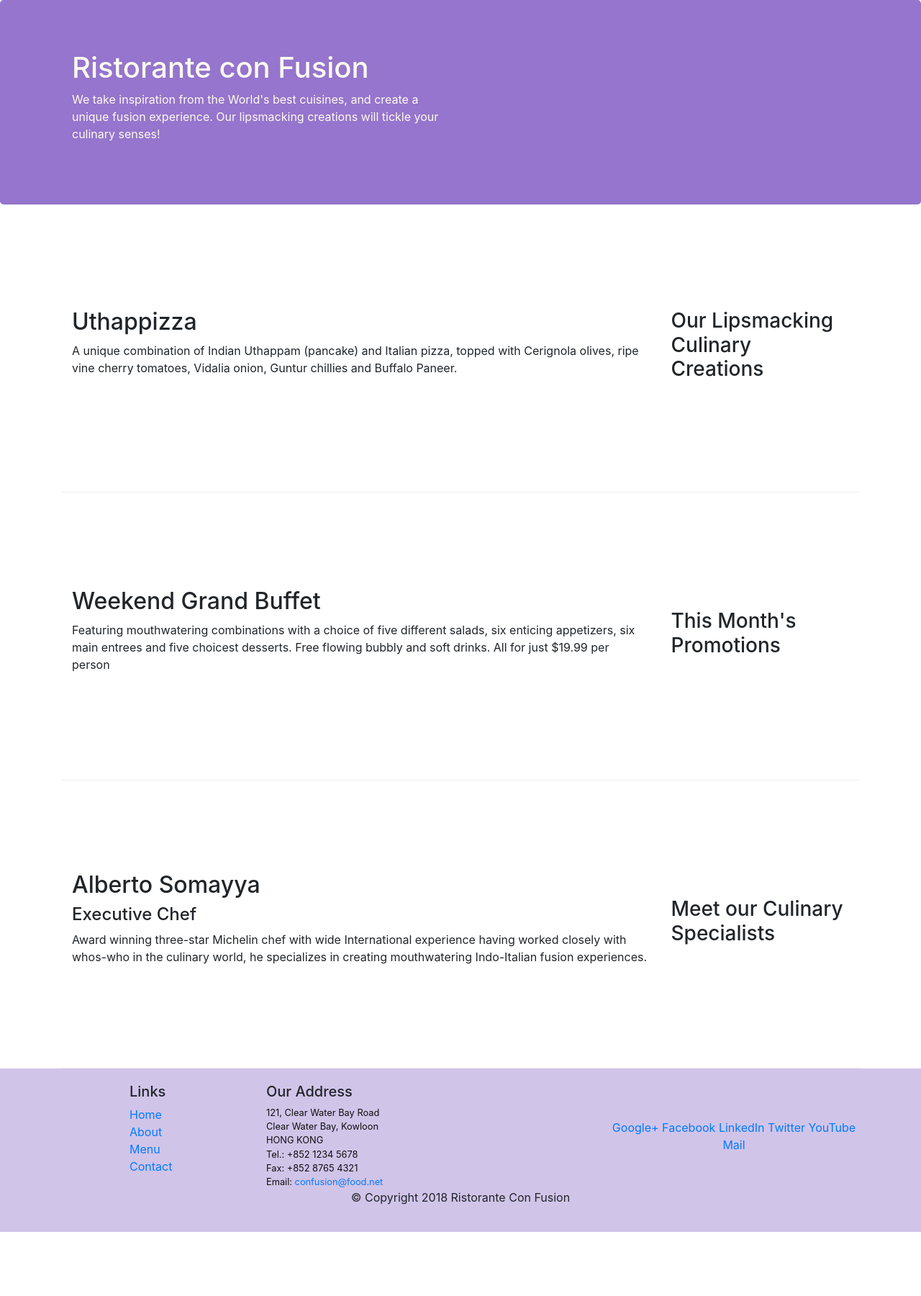
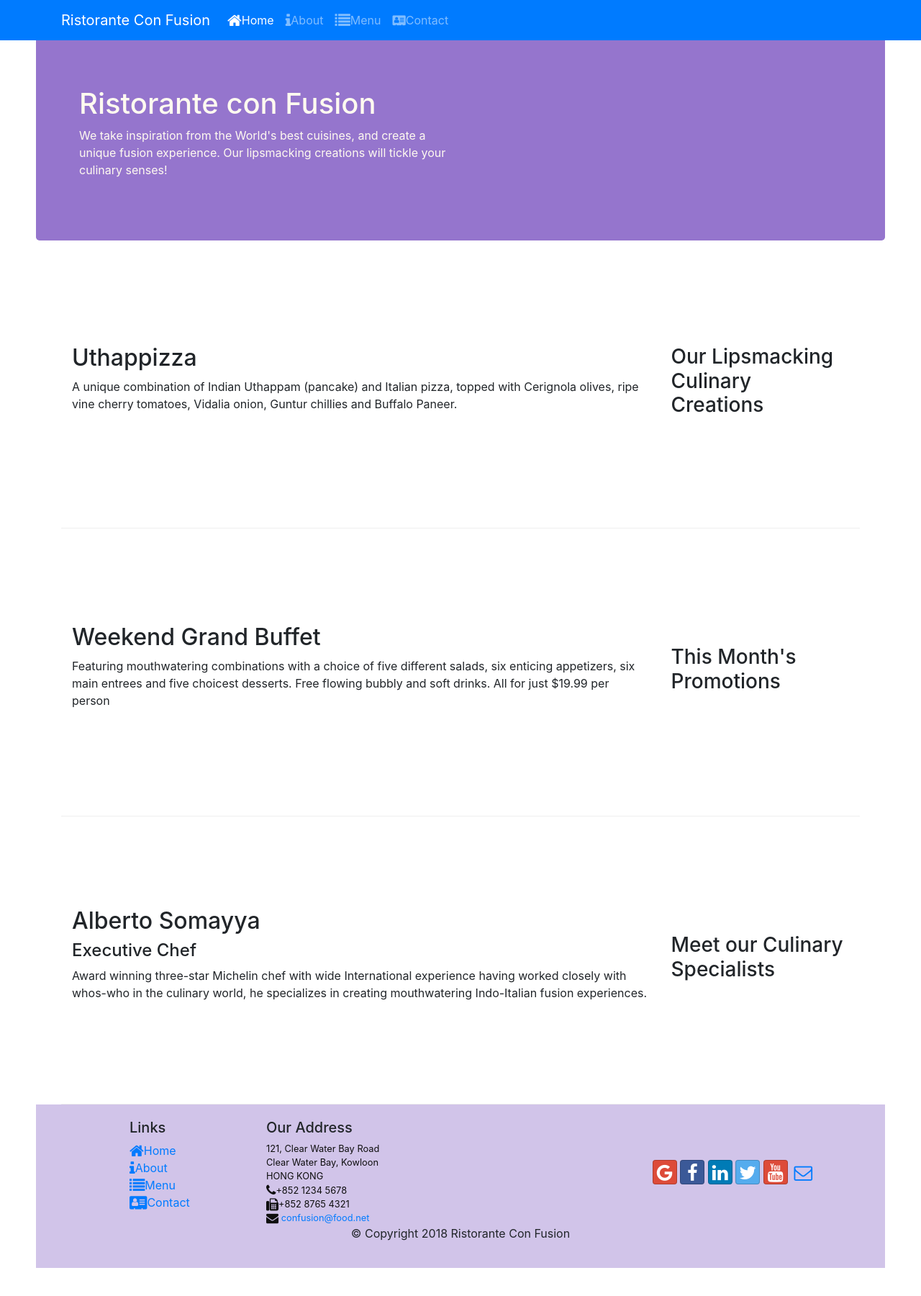
Before and after one commit to VoPhucTin/Assignment-1, a website: page index.html in a window 1280 px wide. Shown: the whole page at 72% size. Before the commit the page ends 1711 px from the top, so only its background shows below. Drawn offline with nearby package versions, Linux system fonts and the light colour scheme.

Commit message:
Bootstrap social & awesome

```diff
--- a/css/styles.css
+++ b/css/styles.css
@@ -28,3 +28,12 @@ address{
     margin: 0px;
     color: #0f0f0f;
 }
+
+.navbar-dark{
+    background-color: #512da8;
+}
+
+body{
+    padding: 50px;
+    z-index: 0;
+}
--- a/index.html
+++ b/index.html
@@ -11,10 +11,33 @@
     <script src="node_modules/popper.js/dist/umd/popper.min.js"></script>
     <script src="node_modules/bootstrap/dist/js/bootstrap.min.js"></script>
     <link href="css/styles.css" rel="stylesheet">
+    <link rel="stylesheet" href="node_modules/font-awesome/css/font-awesome.min.css">
+    <link rel="stylesheet" href="node_modules/bootstrap-social/bootstrap-social.css">
+
 
 </head>
 
 <body>
+
+    <nav class="navbar navbar-dark navbar-expand-sm bg-primary fixed-top">
+        <div class="container">
+            <button class="navbar-toggler" type="button" data-toggle="collapse" data-target="#Navbar">
+                <span class="navbar-toggler-icon"></span>
+            </button>
+            <a class="navbar-brand" href="#">Ristorante Con Fusion</a>
+            <div class="collapse navbar-collapse" id="Navbar">
+            <ul class="navbar-nav mr-auto">
+                <li class="nav-item active"><a href="#" class="nav-link"><span class="fa fa-home fa-lg"></span>Home</a></li>
+                <li class="nav-item"><a class="nav-link" href="./aboutus.html"><span class="fa fa-info fa-lg"></span>About</a></li>
+                <li class="nav-item"><a class="nav-link" href="#"><span class="fa fa-list fa-lg"></span>Menu</a></li>
+                <li class="nav-item"><a class="nav-link" href="#"><span class="fa fa-address-card fa lg"></span>Contact</a></li>
+            </ul>
+        </div>
+        </div>
+
+    </nav>
+
+
 
     <header class="jumbotron">
         <div class="container">
@@ -69,10 +92,10 @@
                 <div class="col-4 offset-1 col-sm-2">
                     <h5>Links</h5>
                     <ul class="list-unstyled">
-                        <li><a href="#">Home</a></li>
-                        <li><a href="#">About</a></li>
-                        <li><a href="#">Menu</a></li>
-                        <li><a href="#">Contact</a></li>
+                        <li><a href="#"><span class="fa fa-home fa-lg"></span>Home</a></li>
+                        <li><a href="#"><span class="fa fa-info fa-lg"></span>About</a></li>
+                        <li><a href="#"><span class="fa fa-list fa-lg"></span>Menu</a></li>
+                        <li><a href="#"><span class="fa fa-address-card fa-lg"></span>Contact</a></li>
                     </ul>
                 </div>
                 <div class="col-7 col-sm-5">
@@ -81,19 +104,20 @@
 		              121, Clear Water Bay Road<br>
 		              Clear Water Bay, Kowloon<br>
 		              HONG KONG<br>
-		              Tel.: +852 1234 5678<br>
-		              Fax: +852 8765 4321<br>
-		              Email: <a href="mailto:confusion@food.net">confusion@food.net</a>
+		              <i class="fa fa-phone fa-lg"></i>+852 1234 5678<br>
+		              <i class="fa fa-fax fa-lg"></i>+852 8765 4321<br>
+                      <i class="fa fa-envelope fa-lg"></i>
+		              <a href="mailto:confusion@food.net">confusion@food.net</a>
 		           </address>
                 </div>
                 <div class="col-12 col-sm-4 align-self-center">
                     <div class="text-center">
-                        <a href="http://google.com/+">Google+</a>
-                        <a href="http://www.facebook.com/profile.php?id=">Facebook</a>
-                        <a href="http://www.linkedin.com/in/">LinkedIn</a>
-                        <a href="http://twitter.com/">Twitter</a>
-                        <a href="http://youtube.com/">YouTube</a>
-                        <a href="mailto:">Mail</a>
+                        <a class="btn btn-social-icon btn-google" href="http://google.com/"><span class="fa fa-google fa-lg"></span></a>
+                        <a class="btn btn-social-icon btn-facebook" href="http://www.facebook.com/profile.php?id="><span class="fa fa-facebook fa-lg"></span></a>
+                        <a class="btn btn-social-icon btn-linkedin" href="http://www.linkedin.com/in/"><span class="fa fa-linkedin fa-lg"></span></a>
+                        <a class="btn btn-social-icon btn-twitter" href="http://twitter.com/"><span class="fa fa-twitter fa-lg"></span></a>
+                        <a class="btn btn-social-icon btn-google" href="http://youtube.com/"><span class="fa fa-youtube fa-lg"></span></a>
+                        <a class="btn btn-social-icon" href="mailto:"><span class="fa fa-envelope-o"></span></a>
                     </div>
                 </div>
            </div>
--- a/package.json
+++ b/package.json
@@ -15,6 +15,8 @@
   },
   "dependencies": {
     "bootstrap": "^4.0.0",
+    "bootstrap-social": "^5.1.1",
+    "font-awesome": "^4.7.0",
     "jquery": "^3.3.1",
     "popper.js": "^1.12.9"
   }
```
Also changed, not shown: aboutus.html (+24 -4 lines), demo.html (added, +30 -0 lines), 1 other file.
